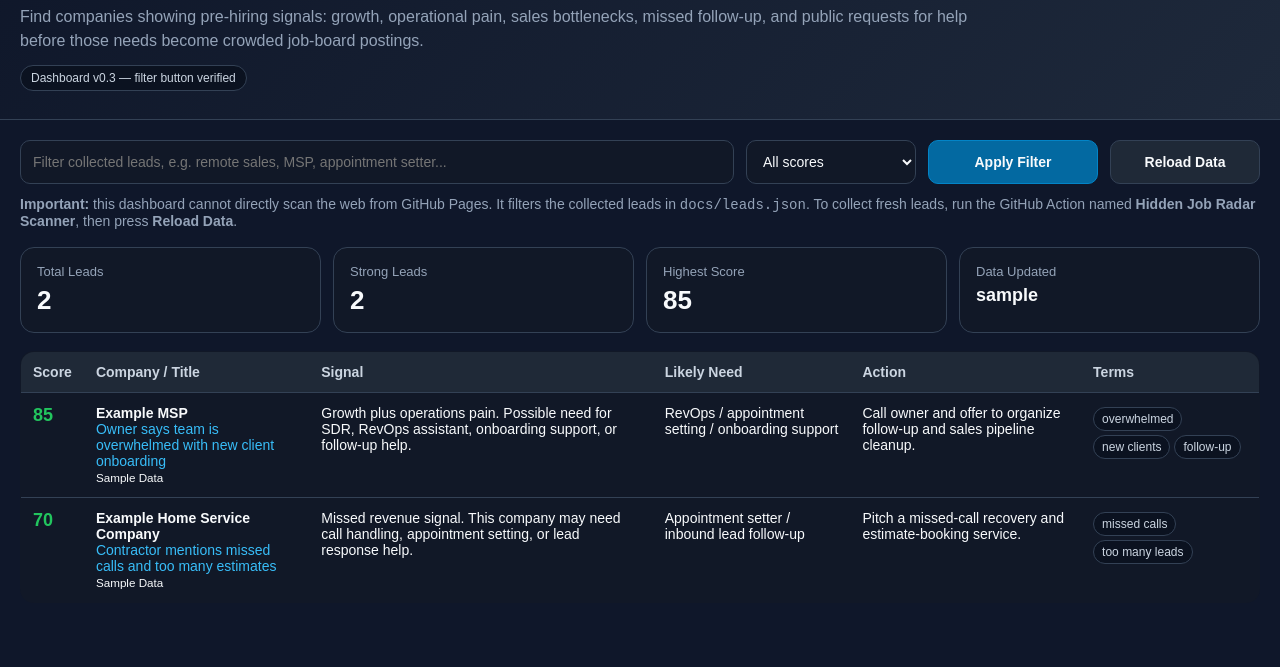
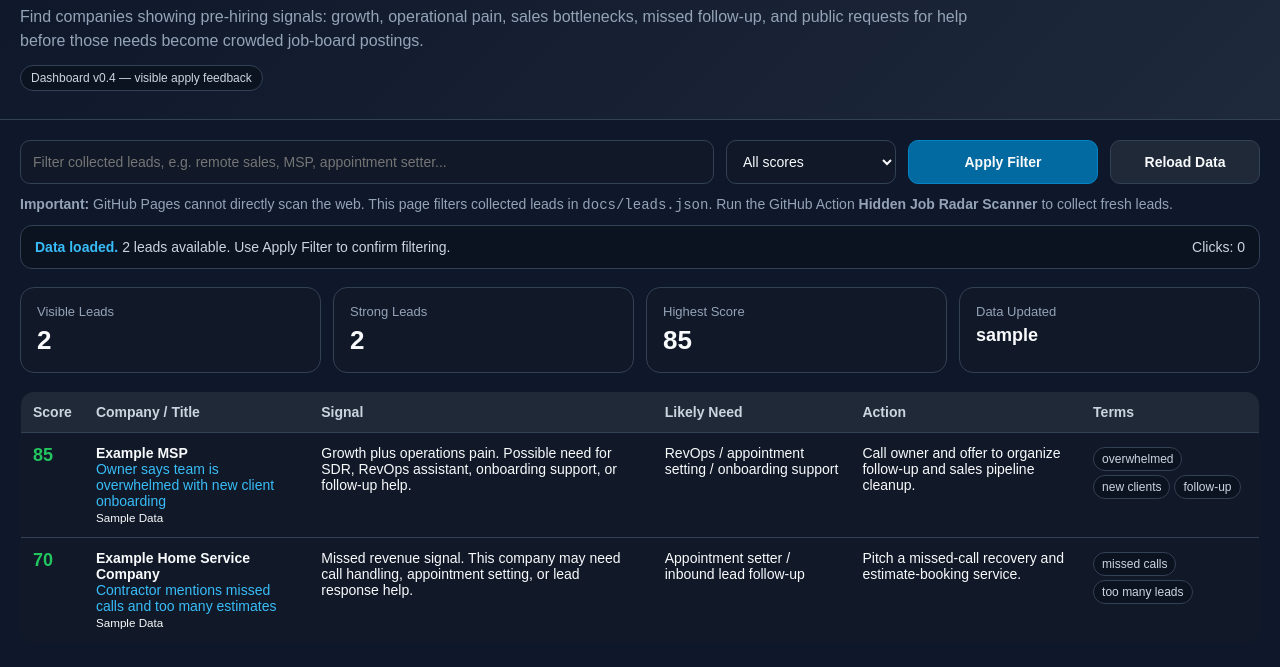
Before and after one commit to ClutchFourSix/RevOps, a plain HTML site: page docs/index.html in a window 1280 px wide. Shown: the part 65-732 px from the top of the page. Drawn offline with Linux system fonts and the light colour scheme.

Commit message:
Add visible filter status feedback

```diff
--- a/docs/index.html
+++ b/docs/index.html
@@ -5,43 +5,26 @@
   <meta name="viewport" content="width=device-width, initial-scale=1.0" />
   <title>RevOps Hidden Job Radar</title>
   <style>
-    :root {
-      --bg: #0f172a; --panel: #111827; --panel2: #1f2937; --text: #f8fafc;
-      --muted: #94a3b8; --accent: #38bdf8; --good: #22c55e; --mid: #eab308;
-      --bad: #ef4444; --border: #334155;
-    }
-    * { box-sizing: border-box; }
-    body { margin: 0; font-family: Arial, Helvetica, sans-serif; background: var(--bg); color: var(--text); }
-    header { padding: 28px 20px; background: linear-gradient(135deg, #0f172a, #1e293b); border-bottom: 1px solid var(--border); }
-    header h1 { margin: 0 0 8px; font-size: 30px; color: var(--accent); }
-    header p { margin: 0; color: var(--muted); max-width: 950px; line-height: 1.5; }
-    .version { display:inline-block; margin-top:12px; padding:5px 10px; border:1px solid var(--border); border-radius:999px; color:#cbd5e1; background:#0b1220; font-size:12px; }
-    main { padding: 20px; }
-    .controls { display: grid; grid-template-columns: 1fr 170px 170px 150px; gap: 12px; margin-bottom: 12px; }
-    input, select, button { width: 100%; padding: 12px; border-radius: 10px; border: 1px solid var(--border); background: var(--panel); color: var(--text); font-size: 14px; }
-    button { cursor: pointer; background: #0369a1; border-color: #0284c7; font-weight: bold; }
-    button.secondary { background: #1f2937; border-color: var(--border); }
-    .hint { color: var(--muted); margin: 0 0 18px; font-size: 14px; }
-    .stats { display: grid; grid-template-columns: repeat(4, minmax(0, 1fr)); gap: 12px; margin-bottom: 18px; }
-    .card { background: var(--panel); border: 1px solid var(--border); border-radius: 14px; padding: 16px; }
-    .card .label { color: var(--muted); font-size: 13px; }
-    .card .value { font-size: 26px; font-weight: bold; margin-top: 6px; }
-    table { width: 100%; border-collapse: collapse; background: var(--panel); border: 1px solid var(--border); overflow: hidden; border-radius: 14px; }
-    th, td { padding: 12px; border-bottom: 1px solid var(--border); text-align: left; vertical-align: top; font-size: 14px; }
-    th { background: var(--panel2); color: #cbd5e1; position: sticky; top: 0; z-index: 1; }
-    tr:hover { background: #172033; }
-    a { color: var(--accent); text-decoration: none; } a:hover { text-decoration: underline; }
-    .score { font-weight: bold; font-size: 18px; } .high { color: var(--good); } .medium { color: var(--mid); } .low { color: var(--bad); }
-    .pill { display: inline-block; margin: 2px 4px 2px 0; padding: 4px 8px; border: 1px solid var(--border); border-radius: 999px; color: #cbd5e1; font-size: 12px; background: #0b1220; }
-    .empty { color: var(--muted); padding: 30px; text-align: center; }
-    @media (max-width: 900px) { .controls, .stats { grid-template-columns: 1fr; } table, thead, tbody, th, td, tr { display: block; } thead { display: none; } tr { border-bottom: 1px solid var(--border); padding: 10px; } td { border-bottom: none; padding: 8px 4px; } td::before { content: attr(data-label); display: block; color: var(--muted); font-size: 12px; margin-bottom: 3px; } }
+    :root{--bg:#0f172a;--panel:#111827;--panel2:#1f2937;--text:#f8fafc;--muted:#94a3b8;--accent:#38bdf8;--good:#22c55e;--mid:#eab308;--bad:#ef4444;--border:#334155}
+    *{box-sizing:border-box} body{margin:0;font-family:Arial,Helvetica,sans-serif;background:var(--bg);color:var(--text)}
+    header{padding:28px 20px;background:linear-gradient(135deg,#0f172a,#1e293b);border-bottom:1px solid var(--border)}
+    header h1{margin:0 0 8px;font-size:30px;color:var(--accent)} header p{margin:0;color:var(--muted);max-width:980px;line-height:1.5}
+    .version{display:inline-block;margin-top:12px;padding:5px 10px;border:1px solid var(--border);border-radius:999px;color:#cbd5e1;background:#0b1220;font-size:12px}
+    main{padding:20px}.controls{display:grid;grid-template-columns:1fr 170px 190px 150px;gap:12px;margin-bottom:12px}
+    input,select,button{width:100%;padding:12px;border-radius:10px;border:1px solid var(--border);background:var(--panel);color:var(--text);font-size:14px}
+    button{cursor:pointer;background:#0369a1;border-color:#0284c7;font-weight:bold} button.secondary{background:#1f2937;border-color:var(--border)}
+    button.flash{background:#16a34a;border-color:#22c55e}.hint{color:var(--muted);margin:0 0 12px;font-size:14px}
+    .status{margin:0 0 18px;padding:12px 14px;border-radius:12px;border:1px solid var(--border);background:#0b1220;color:#cbd5e1;font-size:14px;min-height:44px;display:flex;align-items:center;justify-content:space-between;gap:10px;flex-wrap:wrap}
+    .status strong{color:var(--accent)}.stats{display:grid;grid-template-columns:repeat(4,minmax(0,1fr));gap:12px;margin-bottom:18px}.card{background:var(--panel);border:1px solid var(--border);border-radius:14px;padding:16px}.card .label{color:var(--muted);font-size:13px}.card .value{font-size:26px;font-weight:bold;margin-top:6px}
+    table{width:100%;border-collapse:collapse;background:var(--panel);border:1px solid var(--border);overflow:hidden;border-radius:14px}th,td{padding:12px;border-bottom:1px solid var(--border);text-align:left;vertical-align:top;font-size:14px}th{background:var(--panel2);color:#cbd5e1;position:sticky;top:0;z-index:1}tr:hover{background:#172033}a{color:var(--accent);text-decoration:none}a:hover{text-decoration:underline}.score{font-weight:bold;font-size:18px}.high{color:var(--good)}.medium{color:var(--mid)}.low{color:var(--bad)}.pill{display:inline-block;margin:2px 4px 2px 0;padding:4px 8px;border:1px solid var(--border);border-radius:999px;color:#cbd5e1;font-size:12px;background:#0b1220}.empty{color:var(--muted);padding:30px;text-align:center}
+    @media(max-width:900px){.controls,.stats{grid-template-columns:1fr}table,thead,tbody,th,td,tr{display:block}thead{display:none}tr{border-bottom:1px solid var(--border);padding:10px}td{border-bottom:none;padding:8px 4px}td::before{content:attr(data-label);display:block;color:var(--muted);font-size:12px;margin-bottom:3px}}
   </style>
 </head>
 <body>
   <header>
     <h1>RevOps Hidden Job Radar</h1>
     <p>Find companies showing pre-hiring signals: growth, operational pain, sales bottlenecks, missed follow-up, and public requests for help before those needs become crowded job-board postings.</p>
-    <span class="version">Dashboard v0.3 — filter button verified</span>
+    <span class="version">Dashboard v0.4 — visible apply feedback</span>
   </header>
   <main>
     <section class="controls">
@@ -50,45 +33,29 @@
       <button id="applySearch">Apply Filter</button>
       <button id="refresh" class="secondary">Reload Data</button>
     </section>
-    <p class="hint"><strong>Important:</strong> this dashboard cannot directly scan the web from GitHub Pages. It filters the collected leads in <code>docs/leads.json</code>. To collect fresh leads, run the GitHub Action named <strong>Hidden Job Radar Scanner</strong>, then press <strong>Reload Data</strong>.</p>
+    <p class="hint"><strong>Important:</strong> GitHub Pages cannot directly scan the web. This page filters collected leads in <code>docs/leads.json</code>. Run the GitHub Action <strong>Hidden Job Radar Scanner</strong> to collect fresh leads.</p>
+    <div id="status" class="status"><span>Ready. Type a term, then press <strong>Apply Filter</strong>.</span><span id="clickCount">Clicks: 0</span></div>
     <section class="stats">
-      <div class="card"><div class="label">Total Leads</div><div class="value" id="total">0</div></div>
+      <div class="card"><div class="label">Visible Leads</div><div class="value" id="total">0</div></div>
       <div class="card"><div class="label">Strong Leads</div><div class="value" id="strong">0</div></div>
       <div class="card"><div class="label">Highest Score</div><div class="value" id="highest">0</div></div>
-      <div class="card"><div class="label">Data Updated</div><div class="value" id="updated" style="font-size:18px;">—</div></div>
+      <div class="card"><div class="label">Data Updated</div><div class="value" id="updated" style="font-size:18px">—</div></div>
     </section>
     <table><thead><tr><th>Score</th><th>Company / Title</th><th>Signal</th><th>Likely Need</th><th>Action</th><th>Terms</th></tr></thead><tbody id="rows"></tbody></table>
   </main>
-  <script>
-    let leads = [];
-    const sampleLeads = [
-      {score:85, company:"Example MSP", title:"Owner says team is overwhelmed with new client onboarding", signal_summary:"Growth plus operations pain. Possible need for SDR, RevOps assistant, onboarding support, or follow-up help.", likely_need:"RevOps / appointment setting / onboarding support", recommended_action:"Call owner and offer to organize follow-up and sales pipeline cleanup.", source:"Sample Data", url:"#", matched_terms:["overwhelmed","new clients","follow-up"], published:"sample"},
-      {score:70, company:"Example Home Service Company", title:"Contractor mentions missed calls and too many estimates", signal_summary:"Missed revenue signal. This company may need call handling, appointment setting, or lead response help.", likely_need:"Appointment setter / inbound lead follow-up", recommended_action:"Pitch a missed-call recovery and estimate-booking service.", source:"Sample Data", url:"#", matched_terms:["missed calls","too many leads"], published:"sample"}
-    ];
-    function scoreClass(score) { if (score >= 70) return "high"; if (score >= 40) return "medium"; return "low"; }
-    function render() {
-      const q = document.getElementById("search").value.trim().toLowerCase();
-      const minScore = Number(document.getElementById("minScore").value);
-      const rows = document.getElementById("rows");
-      const filtered = leads.filter(item => item.score >= minScore && (!q || JSON.stringify(item).toLowerCase().includes(q)));
-      document.getElementById("total").textContent = filtered.length;
-      document.getElementById("strong").textContent = filtered.filter(x => x.score >= 70).length;
-      document.getElementById("highest").textContent = filtered.length ? Math.max(...filtered.map(x => x.score)) : 0;
-      document.getElementById("updated").textContent = leads[0]?.published || "sample";
-      if (!filtered.length) { rows.innerHTML = `<tr><td colspan="6" class="empty">No matching leads. Clear the filter, lower the score, or run the scanner to collect fresh leads.</td></tr>`; return; }
-      rows.innerHTML = filtered.map(item => `<tr><td data-label="Score"><span class="score ${scoreClass(item.score)}">${item.score}</span></td><td data-label="Company / Title"><strong>${item.company || "Unknown"}</strong><br><a href="${item.url}" target="_blank" rel="noopener">${item.title}</a><br><small>${item.source || "Unknown source"}</small></td><td data-label="Signal">${item.signal_summary || "—"}</td><td data-label="Likely Need">${item.likely_need || "—"}</td><td data-label="Action">${item.recommended_action || "—"}</td><td data-label="Terms">${(item.matched_terms || []).map(t => `<span class="pill">${t}</span>`).join("")}</td></tr>`).join("");
-    }
-    async function loadLeads() {
-      try { const response = await fetch("./leads.json?cache=" + Date.now()); if (!response.ok) throw new Error("No leads file"); leads = await response.json(); if (!Array.isArray(leads) || leads.length === 0) leads = sampleLeads; }
-      catch (err) { leads = sampleLeads; }
-      render();
-    }
-    document.getElementById("search").addEventListener("input", render);
-    document.getElementById("search").addEventListener("keydown", e => { if (e.key === "Enter") render(); });
-    document.getElementById("minScore").addEventListener("change", render);
-    document.getElementById("applySearch").addEventListener("click", render);
-    document.getElementById("refresh").addEventListener("click", loadLeads);
-    loadLeads();
-  </script>
+<script>
+let leads=[];let filtered=[];let applyClicks=0;
+const sampleLeads=[
+ {score:85,company:"Example MSP",title:"Owner says team is overwhelmed with new client onboarding",signal_summary:"Growth plus operations pain. Possible need for SDR, RevOps assistant, onboarding support, or follow-up help.",likely_need:"RevOps / appointment setting / onboarding support",recommended_action:"Call owner and offer to organize follow-up and sales pipeline cleanup.",source:"Sample Data",url:"#",matched_terms:["overwhelmed","new clients","follow-up"],published:"sample"},
+ {score:70,company:"Example Home Service Company",title:"Contractor mentions missed calls and too many estimates",signal_summary:"Missed revenue signal. This company may need call handling, appointment setting, or lead response help.",likely_need:"Appointment setter / inbound lead follow-up",recommended_action:"Pitch a missed-call recovery and estimate-booking service.",source:"Sample Data",url:"#",matched_terms:["missed calls","too many leads"],published:"sample"}
+];
+function scoreClass(score){if(score>=70)return"high";if(score>=40)return"medium";return"low"}
+function setStatus(message){document.getElementById("status").firstElementChild.innerHTML=message;document.getElementById("clickCount").textContent=`Clicks: ${applyClicks}`}
+function computeFiltered(){const q=document.getElementById("search").value.trim().toLowerCase();const minScore=Number(document.getElementById("minScore").value);return leads.filter(item=>item.score>=minScore&&(!q||JSON.stringify(item).toLowerCase().includes(q)))}
+function drawRows(){const rows=document.getElementById("rows");document.getElementById("total").textContent=filtered.length;document.getElementById("strong").textContent=filtered.filter(x=>x.score>=70).length;document.getElementById("highest").textContent=filtered.length?Math.max(...filtered.map(x=>x.score)):0;document.getElementById("updated").textContent=leads[0]?.published||"sample";if(!filtered.length){rows.innerHTML=`<tr><td colspan="6" class="empty">No matching leads. Clear the filter, lower the score, or run the scanner to collect fresh leads.</td></tr>`;return}rows.innerHTML=filtered.map(item=>`<tr><td data-label="Score"><span class="score ${scoreClass(item.score)}">${item.score}</span></td><td data-label="Company / Title"><strong>${item.company||"Unknown"}</strong><br><a href="${item.url}" target="_blank" rel="noopener">${item.title}</a><br><small>${item.source||"Unknown source"}</small></td><td data-label="Signal">${item.signal_summary||"—"}</td><td data-label="Likely Need">${item.likely_need||"—"}</td><td data-label="Action">${item.recommended_action||"—"}</td><td data-label="Terms">${(item.matched_terms||[]).map(t=>`<span class="pill">${t}</span>`).join("")}</td></tr>`).join("")}
+function applyFilter(){applyClicks++;const q=document.getElementById("search").value.trim();const minScore=document.getElementById("minScore").value;filtered=computeFiltered();drawRows();setStatus(`<strong>Filter applied.</strong> Showing ${filtered.length} of ${leads.length} leads. Query: "${q||"none"}". Minimum score: ${minScore}. ${new Date().toLocaleTimeString()}`);const btn=document.getElementById("applySearch");btn.classList.add("flash");btn.textContent="Applied ✓";setTimeout(()=>{btn.classList.remove("flash");btn.textContent="Apply Filter"},900)}
+async function loadLeads(){setStatus("Loading lead data...");try{const response=await fetch("./leads.json?cache="+Date.now());if(!response.ok)throw new Error("No leads file");leads=await response.json();if(!Array.isArray(leads)||leads.length===0)leads=sampleLeads}catch(err){leads=sampleLeads}filtered=computeFiltered();drawRows();setStatus(`<strong>Data loaded.</strong> ${leads.length} leads available. Use Apply Filter to confirm filtering.`)}
+document.getElementById("search").addEventListener("keydown",e=>{if(e.key==="Enter")applyFilter()});document.getElementById("applySearch").addEventListener("click",applyFilter);document.getElementById("refresh").addEventListener("click",loadLeads);document.getElementById("minScore").addEventListener("change",applyFilter);loadLeads();
+</script>
 </body>
 </html>
```
